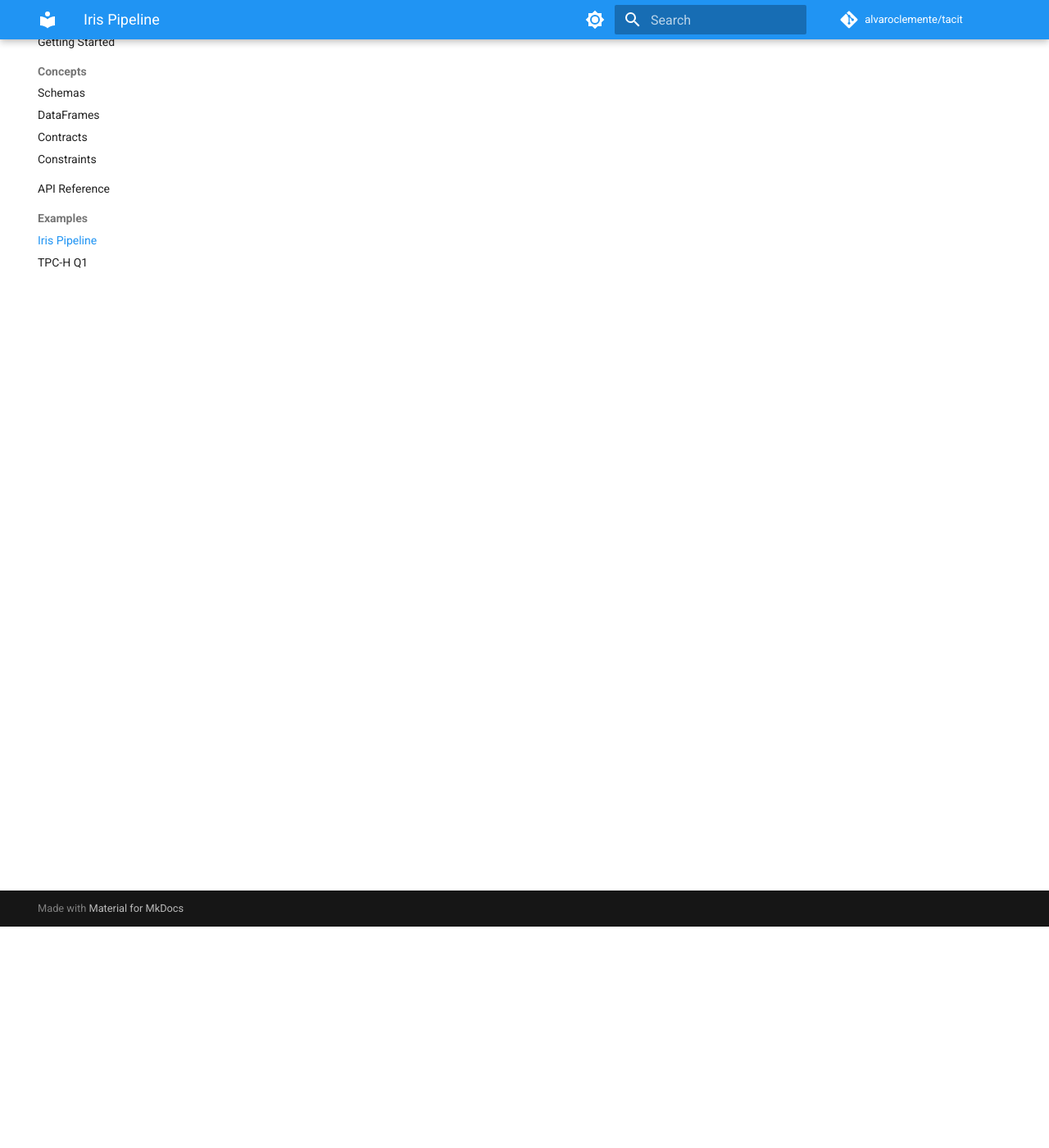
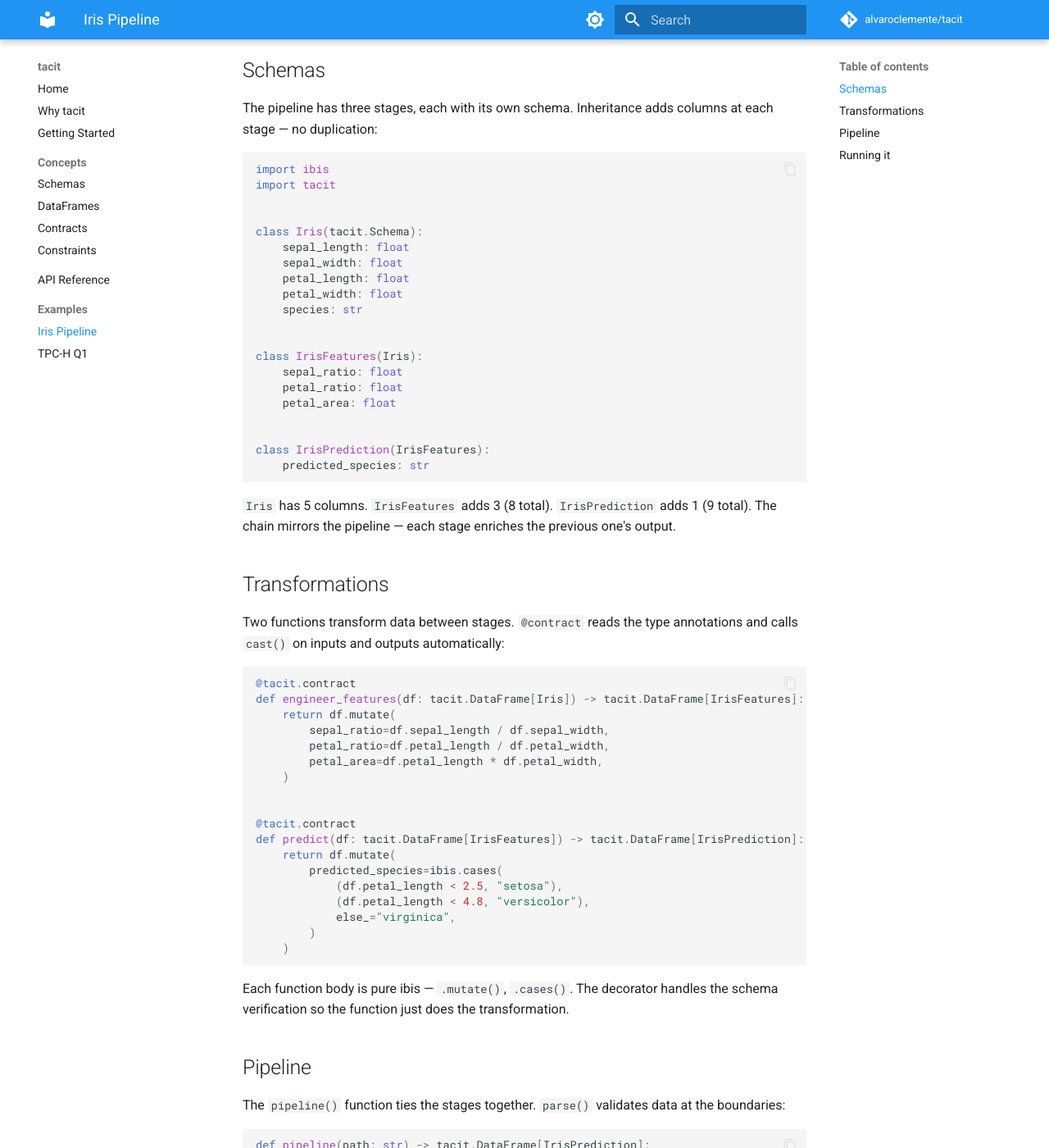
Before and after one commit to aclementev/tacit, an MkDocs documentation site: the page built from docs/examples/iris-pipeline.md, in a window 1280 px wide and 1400 px high, scrolled down 270 px. Shown: the whole window at 82% size. Built offline with MkDocs 1.6.1 and Material for MkDocs 9.7.7, drawn with Linux system fonts in a browser that asks for light colours; comment, search, counter and statistics services are not loaded; some of the changed text lies outside the part shown.

Commit message:
docs: iris example

````diff
--- a/docs/examples/iris-pipeline.md
+++ b/docs/examples/iris-pipeline.md
@@ -1,6 +1,101 @@
 # Iris Pipeline
 
-<!-- TODO: narrated walkthrough of examples/iris_pipeline.py -->
+An end-to-end pipeline that loads iris data from a CSV, engineers features,
+and predicts species. Demonstrates schema inheritance, `parse()` at boundaries,
+and `@contract` for typed transformations.
 
-A realistic ML pipeline demonstrating schema definition, inheritance, typed
-transformations, and parsing.
+The full source is at
+[`examples/iris_pipeline.py`](https://github.com/alvaroclemente/tacit/blob/main/examples/iris_pipeline.py).
+
+## Schemas
+
+The pipeline has three stages, each with its own schema. Inheritance adds
+columns at each stage — no duplication:
+
+```python
+import ibis
+import tacit
+
+
+class Iris(tacit.Schema):
+    sepal_length: float
+    sepal_width: float
+    petal_length: float
+    petal_width: float
+    species: str
+
+
+class IrisFeatures(Iris):
+    sepal_ratio: float
+    petal_ratio: float
+    petal_area: float
+
+
+class IrisPrediction(IrisFeatures):
+    predicted_species: str
+```
+
+`Iris` has 5 columns. `IrisFeatures` adds 3 (8 total). `IrisPrediction` adds 1
+(9 total). The chain mirrors the pipeline — each stage enriches the previous
+one's output.
+
+## Transformations
+
+Two functions transform data between stages. `@contract` reads the type
+annotations and calls `cast()` on inputs and outputs automatically:
+
+```python
+@tacit.contract
+def engineer_features(df: tacit.DataFrame[Iris]) -> tacit.DataFrame[IrisFeatures]:
+    return df.mutate(
+        sepal_ratio=df.sepal_length / df.sepal_width,
+        petal_ratio=df.petal_length / df.petal_width,
+        petal_area=df.petal_length * df.petal_width,
+    )
+
+
+@tacit.contract
+def predict(df: tacit.DataFrame[IrisFeatures]) -> tacit.DataFrame[IrisPrediction]:
+    return df.mutate(
+        predicted_species=ibis.cases(
+            (df.petal_length < 2.5, "setosa"),
+            (df.petal_length < 4.8, "versicolor"),
+            else_="virginica",
+        )
+    )
+```
+
+Each function body is pure ibis — `.mutate()`, `.cases()`. The decorator
+handles the schema verification so the function just does the transformation.
+
+## Pipeline
+
+The `pipeline()` function ties the stages together. `parse()` validates data
+at the boundaries:
+
+```python
+def pipeline(path: str) -> tacit.DataFrame[IrisPrediction]:
+    con = ibis.duckdb.connect()
+    raw = con.read_csv(path)
+
+    iris = Iris.parse(raw)
+    features = engineer_features(iris)
+    predictions = predict(features)
+    return IrisPrediction.parse(predictions)
+```
+
+`Iris.parse(raw)` at the top coerces CSV string columns to the declared types
+and validates the schema. `IrisPrediction.parse(predictions)` at the end is a
+final check that the full pipeline produced the expected output.
+
+Between those boundaries, `@contract` on each transformation does lightweight
+structural checks via `cast()`.
+
+## Running it
+
+```bash
+uv run python examples/iris_pipeline.py
+```
+
+The pipeline runs against DuckDB via ibis — read CSV, coerce types, compute
+features, predict species, validate output. Schema safety at every stage.
````
Also changed, not shown: 1 other file.
